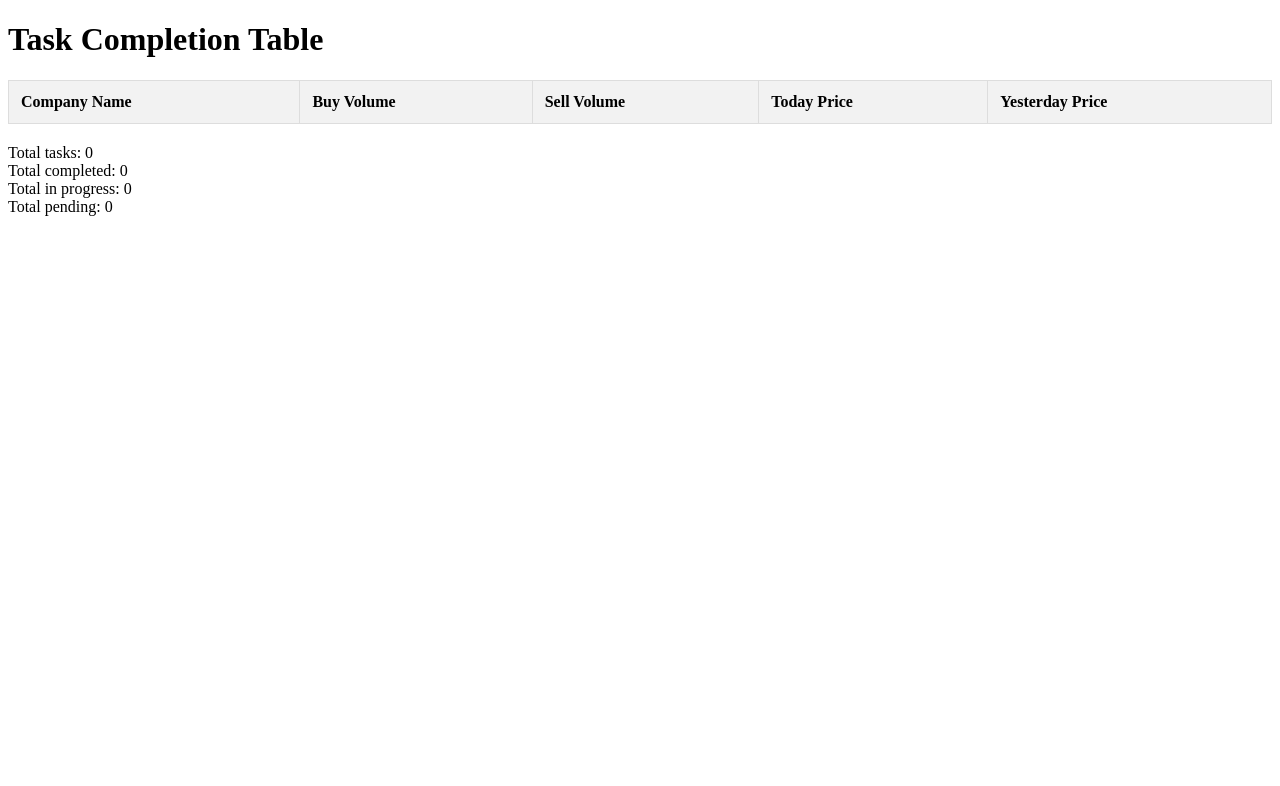
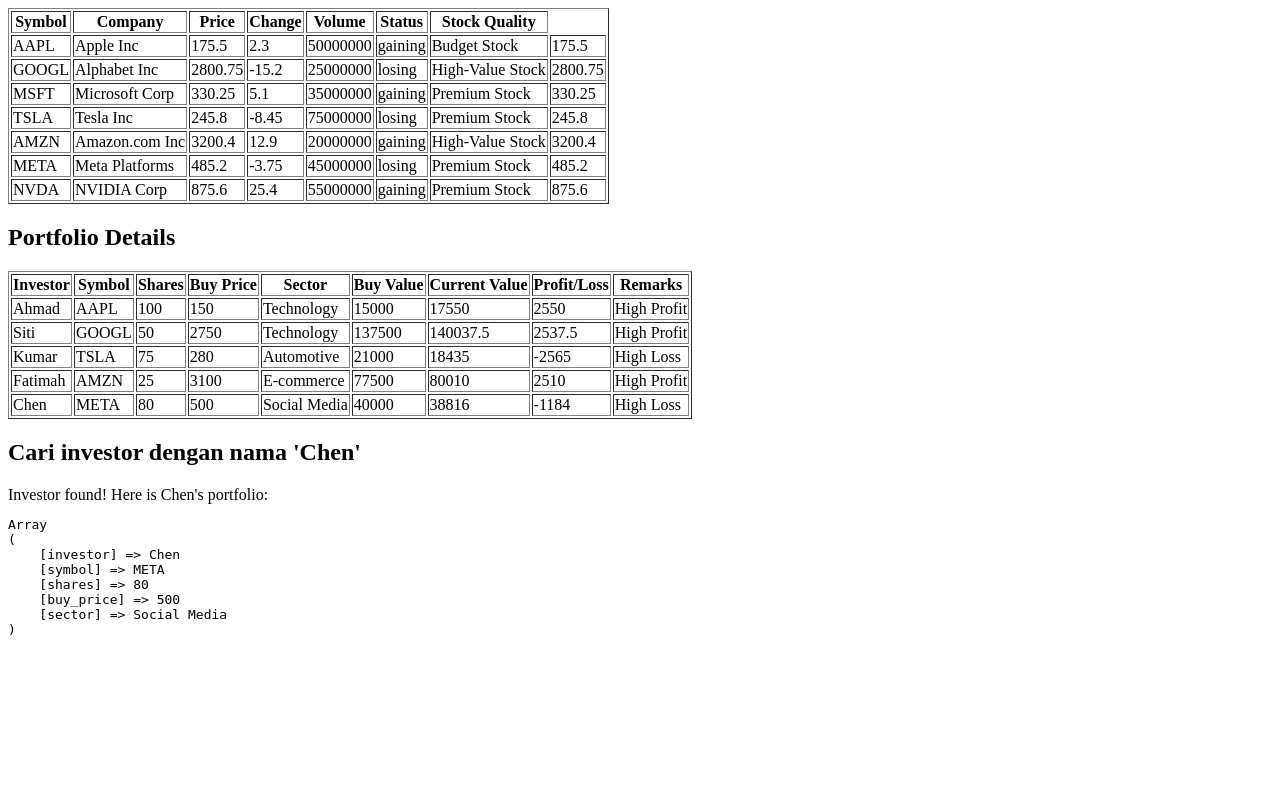
Before and after one commit to MuhdSidiq/KEM-PHP-MULA-DARI-KOSONG, a PHP site: page / in a window 1280 px wide. Shown: the top 786 px of the page. Run offline with PHP 8.4, Linux system fonts and the light colour scheme; data that the repository does not hold is empty.

Commit message:
Jawapan Assignment

```diff
--- a/minggu-3-kelas-05-dan-06/index.php
+++ b/minggu-3-kelas-05-dan-06/index.php
@@ -1,174 +1,157 @@
-<!DOCTYPE html>
-<html lang="en">
-<head>
-    <meta charset="UTF-8">
-    <meta name="viewport" content="width=device-width, initial-scale=1.0">
-    <title>Task Completion Table</title>
-    <style>
-        table {
-            border-collapse: collapse;
-            width: 100%;
-            margin: 20px 0;
-        }
-        th, td {
-            border: 1px solid #ddd;
-            padding: 12px;
-            text-align: left;
-        }
-        th {
-            background-color: #f2f2f2;
-            font-weight: bold;
-        }
-        tr:nth-child(even) {
-            background-color: #f9f9f9;
-        }
-        tr:hover {
-            background-color: #f5f5f5;
-        }
-        .completed {
-            background-color: green; /* Light green for completed */
-        }
-        .in-progress {
-            background-color: orange; /* Light orange for in progress */
-        }
-        .pending {
-            background-color: red; /* Light red for pending */
-        }
-    </style>
-</head>
-<body>
+<?php
 
-    <?php
-
-$stockData = [
-    [
-        "company_name" => "Apple Inc.",
-        "buy_volume" => 15000000,
-        "sell_volume" => 12500000,
-        "today_price" => 178.50,
-        "yesterday_price" => 175.25
-    ],
-    [
-        "company_name" => "Microsoft Corp.",
-        "buy_volume" => 9800000,
-        "sell_volume" => 10200000,
-        "today_price" => 425.10,
-        "yesterday_price" => 428.30
-    ],
-    [
-        "company_name" => "Amazon.com Inc.",
-        "buy_volume" => 7500000,
-        "sell_volume" => 7300000,
-        "today_price" => 189.90,
-        "yesterday_price" => 188.75
-    ],
-    [
-        "company_name" => "Alphabet Inc. (GOOGL)",
-        "buy_volume" => 11000000,
-        "sell_volume" => 11500000,
-        "today_price" => 152.40,
-        "yesterday_price" => 153.15
-    ],
-    [
-        "company_name" => "Tesla, Inc.",
-        "buy_volume" => 25000000,
-        "sell_volume" => 22000000,
-        "today_price" => 205.65,
-        "yesterday_price" => 201.80
-    ],
-    [
-        "company_name" => "NVIDIA Corp.",
-        "buy_volume" => 18000000,
-        "sell_volume" => 17500000,
-        "today_price" => 1150.75,
-        "yesterday_price" => 1140.50
-    ],
-    [
-        "company_name" => "JPMorgan Chase & Co.",
-        "buy_volume" => 4500000,
-        "sell_volume" => 4800000,
-        "today_price" => 195.20,
-        "yesterday_price" => 196.10
-    ]
+$stocks = [
+    ["symbol" => "AAPL", "company" => "Apple Inc", "price" => 175.50, "change" => 2.30, "volume" => 50000000],
+    ["symbol" => "GOOGL", "company" => "Alphabet Inc", "price" => 2800.75, "change" => -15.20, "volume" => 25000000],
+    ["symbol" => "MSFT", "company" => "Microsoft Corp", "price" => 330.25, "change" => 5.10, "volume" => 35000000],
+    ["symbol" => "TSLA", "company" => "Tesla Inc", "price" => 245.80, "change" => -8.45, "volume" => 75000000],
+    ["symbol" => "AMZN", "company" => "Amazon.com Inc", "price" => 3200.40, "change" => 12.90, "volume" => 20000000],
+    ["symbol" => "META", "company" => "Meta Platforms", "price" => 485.20, "change" => -3.75, "volume" => 45000000],
+    ["symbol" => "NVDA", "company" => "NVIDIA Corp", "price" => 875.60, "change" => 25.40, "volume" => 55000000]
 ];
 
-    ?>
+$portfolios = [
+    ["investor" => "Ahmad", "symbol" => "AAPL", "shares" => 100, "buy_price" => 150.00, "sector" => "Technology"],
+    ["investor" => "Siti", "symbol" => "GOOGL", "shares" => 50, "buy_price" => 2750.00, "sector" => "Technology"],
+    ["investor" => "Kumar", "symbol" => "TSLA", "shares" => 75, "buy_price" => 280.00, "sector" => "Automotive"],
+    ["investor" => "Fatimah", "symbol" => "AMZN", "shares" => 25, "buy_price" => 3100.00, "sector" => "E-commerce"],
+    ["investor" => "Chen", "symbol" => "META", "shares" => 80, "buy_price" => 500.00, "sector" => "Social Media"]
+];
+
+echo "<table border='1'>";
+echo "<tr><th>Symbol</th><th>Company</th><th>Price</th><th>Change</th><th>Volume</th><th>Status</th><th>Stock Quality</th></tr>";
+
+foreach ($stocks as $stock) {
+
+    $status = "";
+    if ($stock["change"] > 0) {
+        $status = "gaining";
+    } else if ($stock["change"] < 0) {
+        $status = "losing";
+    } else if ($stock["change"] == 0) {
+        $status = "stable";
+    }
+
+    $StockQuality = $stock["price"];
+
+    switch ($StockQuality) {
+
+        case $stock["price"] < 200:
+            $remarks = "Budget Stock";
+            break;
+        case $stock["price"] >= 200 and $stock["price"] <= 500:
+            $remarks = "Mid-Range Stock";
+
+        case $stock["price"] >= 500 and $stock["price"] <= 1000:
+            $remarks = "Premium Stock";
+            break;
+        case $stock["price"] > 1000:
+            $remarks = "High-Value Stock";
+            break;
+        default:
+            $remarks = "Price Analysis Needed";
+    }
 
 
-    <h1>Task Completion Table</h1>
-    <table>
-        <thead>
-            <tr>
-                <th>Company Name</th>
-                <th>Buy Volume</th>
-                <th>Sell Volume</th>
-                <th>Today Price</th>
-                <th>Yesterday Price</th>
-            </tr>
-        </thead>
-        <tbody>
 
 
-            <?php foreach ($Tasks as $task) {
 
-                if ($task["status"] == "Pending") {
-                    continue;
-                }
+    echo "<tr>";
+    echo "<td>" . $stock["symbol"] . "</td>";
+    echo "<td>" . $stock["company"] . "</td>";
+    echo "<td>" . $stock["price"] . "</td>";
+    echo "<td>" . $stock["change"] . "</td>";
+    echo "<td>" . $stock["volume"] . "</td>";
+    echo "<td>" . $status . "</td>";
+    echo "<td>" . $remarks . "</td>";
+    echo "<td>" . $StockQuality . "</td>";
+    echo "</tr>";
+}
+echo "</table>";
 
-                $hargaStockBawah30 = $task["today_price"] < 300;
+echo "<h2>Portfolio Details</h2>";
+echo "<table border='1'>";
+echo "<tr>
+        <th>Investor</th>
+        <th>Symbol</th>
+        <th>Shares</th>
+        <th>Buy Price</th>
+        <th>Sector</th>
+        <th>Buy Value</th>
+        <th>Current Value</th>
+        <th>Profit/Loss</th>
+        <th>Remarks</th>
+</tr>";
+
+foreach ($portfolios as $portfolio) {
+
+    $current_value = $stock["price"] * $portfolio["shares"];
+
+    $buy_value = $portfolio["buy_price"] * $portfolio["shares"];
+
+    $profit_loss = $current_value - $buy_value;
+
+    foreach ($stocks as $stock) {
+        if ($stock["symbol"] === $portfolio["symbol"]) {
+            $current_value = $stock["price"] * $portfolio["shares"];
+            break;
+        }
+    }
+
+    $profit_loss = $current_value - $buy_value;
 
 
-                switch($task["status"]) {
-                    case "Completed":
-                        $statusClass = "completed";
-                        break;
-                    case "In Progress":
-                        $statusClass = "in-progress";
-                        break;
-                    case "Pending":
-                        $statusClass = "pending";
-                        break;
-                }
-
-                $status = $task["status"];
+    if ($profit_loss > 1000) {
+        $remarks = "High Profit";
+    } else if ($profit_loss >= 0 and $profit_loss <=1000) {
+        $remarks = "Small Profit";
+    } else if ($profit_loss < -1000) {
+        $remarks = "High Loss";
+    } else if ($profit_loss >= -1000 and $profit_loss <= 0) {
+        $remarks = "Small Loss";
+    } else {
+        $remarks = "No Change";
+    }
 
 
-                ?>
-                <tr class="<?php echo $statusClass; ?>">
-                    <td><?php echo $task["nama"]; ?></td>
-                    <td><?php echo $task["kategori"]; ?></td>
-                    <td><?php echo $task["status"]; ?></td>
-                    <td><?php echo $task["penanggung_jawab"]; ?></td>
-                </tr>
-            <?php } ?>
+    echo "<tr>";
+    echo "<td>" . $portfolio["investor"] . "</td>";
+    echo "<td>" . $portfolio["symbol"] . "</td>";
+    echo "<td>" . $portfolio["shares"] . "</td>";
+    echo "<td>" . $portfolio["buy_price"] . "</td>";
+    echo "<td>" . $portfolio["sector"] . "</td>";
+    echo "<td>" . $buy_value . "</td>";
+    echo "<td>" . $current_value . "</td>";
+    echo "<td>" . $profit_loss . "</td>";
+    echo "<td>" . $remarks . "</td>";
+    echo "</tr>";
+}
+echo "</table>";
 
 
-        </tbody>
-    </table>
 
-                <?php
+echo "<h2>Cari investor dengan nama 'Chen'</h2>";
 
-                $total_tasks = count($Tasks);
-                $total_completed = 0;
-                $total_in_progress = 0;
-                $total_pending = 0;
+$investorToFind = "Chen";
 
-                foreach ($Tasks as $task) {
-                    if ($task["status"] == "Completed") {
-                        $total_completed++;
-                    } elseif ($task["status"] == "In Progress") {
-                        $total_in_progress++;
-                    } elseif ($task["status"] == "Pending") {
-                        $total_pending++;
-                    }
-                }
+$investorNames = array_column($portfolios, 'investor');
 
-                echo "Total tasks: " . $total_tasks . "<br>";
-                echo "Total completed: " . $total_completed . "<br>";
-                echo "Total in progress: " . $total_in_progress . "<br>";
-                echo "Total pending: " . $total_pending . "<br>";
-                ?>
+$keyword = array_search($investorToFind, $investorNames);
+
+if ($keyword === false) {
+    echo "Investor '{$investorToFind}' not found.<br>";
+} else {
+    echo "Investor found! Here is $investorToFind's portfolio:<br>";
+    echo "<pre>";
+    print_r($portfolios[$keyword]);
+    echo "<br>";
+    echo "<br>";
+    echo "</pre>";
+}
 
 
-</body>
-</html>
+
+
+
+
+?>
```
